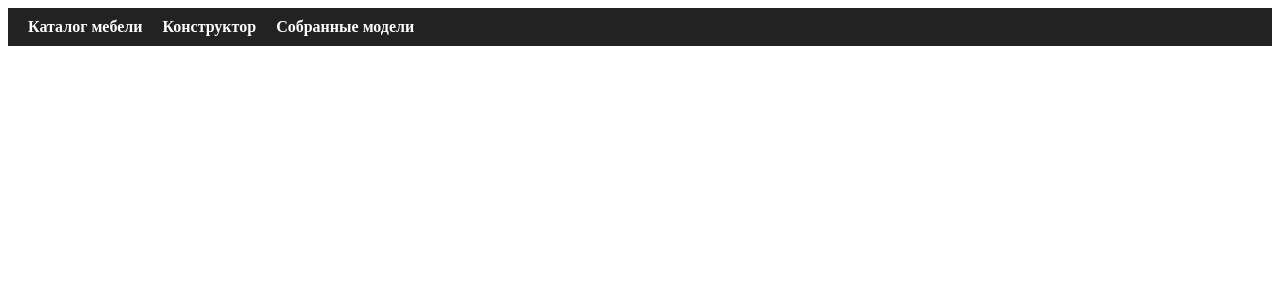
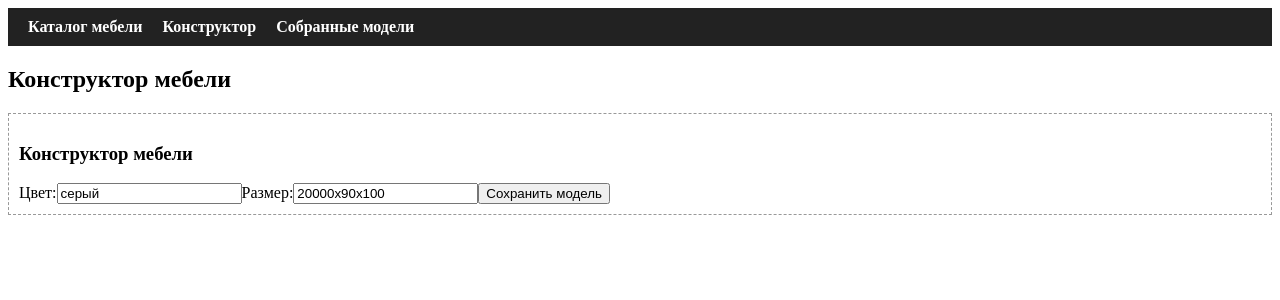
Before and after one commit to mcalexandretion/lab1, a React (Vite) app: page /constructed/1/constructor in a window 1280 px wide. Shown: the top 300 px of the page. Built offline with nearby package versions, Linux system fonts and the light colour scheme; data requests are answered from the project's data file.

Commit message:
при открытии модели в конструкторе, она берется из правильной бд, но неправильно работают айди в сохраненных моделях

```diff
--- a/db.json
+++ b/db.json
@@ -117,7 +117,18 @@
       "name": "Диван Комфорт",
       "type": "диван",
       "color": "серый",
-      "size": "200000x90x100",
+      "size": "20000x90x100",
+      "description": "Удобный диван с мягкими подушками и устойчивыми ножками.",
+      "images": [
+        "/images/sofa1.jpg"
+      ]
+    },
+    {
+      "id": "1",
+      "name": "Диван Комфорт",
+      "type": "диван",
+      "color": "серый",
+      "size": "200555x90x100",
       "description": "Удобный диван с мягкими подушками и устойчивыми ножками.",
       "images": [
         "/images/sofa1.jpg"
--- a/src/App.tsx
+++ b/src/App.tsx
@@ -1,10 +1,10 @@
 import { BrowserRouter as Router, Routes, Route } from 'react-router-dom';
 import CatalogPage from './pages/CatalogPage';
 import FurnitureDetailPage from './pages/FurnitureDetailPage';
-import FurnitureConstructorPage from './pages/FurnitureConstructorPage';
+import ConstructorPage from './pages/ConstructorPage';
+import ConstructedModelsPage from './pages/ConstructedModelsPage';
 import Header from './components/Header';
-import ConstructorPage from './pages/ConstructorPage'; // новый пустой конструктор
-import ConstructedModelsPage from './pages/ConstructedModelsPage'; // новый список собранных моделей
+import FurnitureConstructorPageWrapper from './pages/FurnitureConstructorPageWrapper';
 
 const App = () => (
   <Router>
@@ -12,9 +12,10 @@ const App = () => (
     <Routes>
       <Route path="/" element={<CatalogPage />} />
       <Route path="/furniture/:id" element={<FurnitureDetailPage />} />
-      <Route path="/furniture/:id/constructor" element={<FurnitureConstructorPage />} />
+      <Route path="/furniture/:id/constructor" element={<FurnitureConstructorPageWrapper source="original" />} />
+      <Route path="/constructed" element={<ConstructedModelsPage />} />
+      <Route path="/constructed/:id/constructor" element={<FurnitureConstructorPageWrapper source="constructed" />} />
       <Route path="/constructor" element={<ConstructorPage />} />
-      <Route path="/constructed" element={<ConstructedModelsPage />} />
     </Routes>
   </Router>
 );
--- a/src/main.tsx
+++ b/src/main.tsx
@@ -6,4 +6,5 @@ ReactDOM.createRoot(document.getElementById('root')!).render(
   <React.StrictMode>
     <App />
   </React.StrictMode>
+
 );
--- a/src/pages/ConstructedModelsPage.tsx
+++ b/src/pages/ConstructedModelsPage.tsx
@@ -42,7 +42,7 @@ const ConstructedModelsPage = () => {
               <div>
                 <strong>{model.name}</strong> — {model.color}, {model.size}
               </div>
-              <Link to={`/furniture/${model.id}/constructor`} style={{ marginRight: 10 }}>
+              <Link to={`/constructed/${model.id}/constructor`} style={{ marginRight: 10 }}>
                 Открыть в конструкторе
               </Link>
               <button onClick={() => handleDelete(model.id)} style={{ color: 'red' }}>
--- a/src/pages/FurnitureConstructorPage.tsx
+++ b/src/pages/FurnitureConstructorPage.tsx
@@ -1,52 +1,38 @@
 import { useEffect, useState } from 'react';
-import { useParams } from 'react-router-dom';
+import { getFurnitureById, getConstructedModelById } from '../services/api';
+import FurnitureConstructorWidget from '../components/FurnitureConstructorWidget';
 import type { Furniture } from '../types/furniture';
-import { fetchFurnitureById, fetchConstructedModelById, saveConstructedModel } from '../services/api';
-import FurnitureConstructorWidget from '../components/FurnitureConstructorWidget';
 
-const FurnitureConstructorPage = () => {
-  const { id } = useParams();
+interface Props {
+  id: string;
+  source: 'original' | 'constructed';
+}
+
+const FurnitureConstructorPage = ({ id, source }: Props) => {
   const [model, setModel] = useState<Furniture | null>(null);
 
   useEffect(() => {
-    if (!id) return;
-
-    const loadModel = async () => {
+    const fetchModel = async () => {
       try {
-        // Пробуем сначала получить сохранённую модель
-        const savedRes = await fetchConstructedModelById(id);
-        setModel(savedRes.data);
-      } catch {
-        // Если нет в сохранённых — грузим оригинал
-        try {
-          const originalRes = await fetchFurnitureById(Number(id));
-          setModel(originalRes.data);
-        } catch {
-          setModel(null);
-        }
+        const data =
+          source === 'constructed'
+            ? await getConstructedModelById(id)
+            : await getFurnitureById(id);
+        setModel(data);
+      } catch (error) {
+        console.error('Ошибка при загрузке модели:', error);
       }
     };
 
-    loadModel();
-  }, [id]);
+    fetchModel();
+  }, [id, source]);
 
-  const handleSave = () => {
-    if (model) {
-      saveConstructedModel(model)
-        .then(() => alert('Модель сохранена!'))
-        .catch(() => alert('Ошибка при сохранении модели.'));
-    }
-  };
-
-  if (!model) return <div>Загрузка...</div>;
+  if (!model) return <div>Загрузка модели...</div>;
 
   return (
-    <div style={{ padding: 20 }}>
-      <h2>Редактирование модели: {model.name}</h2>
-      <FurnitureConstructorWidget model={model} setModel={setModel} />
-      <button onClick={handleSave} style={{ marginTop: 20 }}>
-        Сохранить модель
-      </button>
+    <div>
+      <h2>Конструктор мебели</h2>
+      <FurnitureConstructorWidget model={model} />
     </div>
   );
 };
--- /dev/null
+++ b/src/pages/FurnitureConstructorPageWrapper.tsx
@@ -0,0 +1,9 @@
+import { useParams } from 'react-router-dom';
+import FurnitureConstructorPage from './FurnitureConstructorPage';
+
+const FurnitureConstructorPageWrapper = ({ source }: { source: 'original' | 'constructed' }) => {
+  const { id } = useParams<{ id: string }>();
+  return <FurnitureConstructorPage source={source} id={id!} />;
+};
+
+export default FurnitureConstructorPageWrapper;
--- a/src/services/api.ts
+++ b/src/services/api.ts
@@ -20,3 +20,13 @@ export const saveConstructedModel = (model: Furniture) =>
 
 export const deleteConstructedModel = (id: number) =>
   axios.delete(`${API_BASE}/constructorModels/${id}`);
+
+export const getFurnitureById = async (id: string) => {
+  const res = await axios.get(`http://localhost:3001/furniture/${id}`);
+  return res.data;
+};
+
+export const getConstructedModelById = async (id: string) => {
+  const res = await axios.get(`http://localhost:3001/constructorModels/${id}`);
+  return res.data;
+};
```
